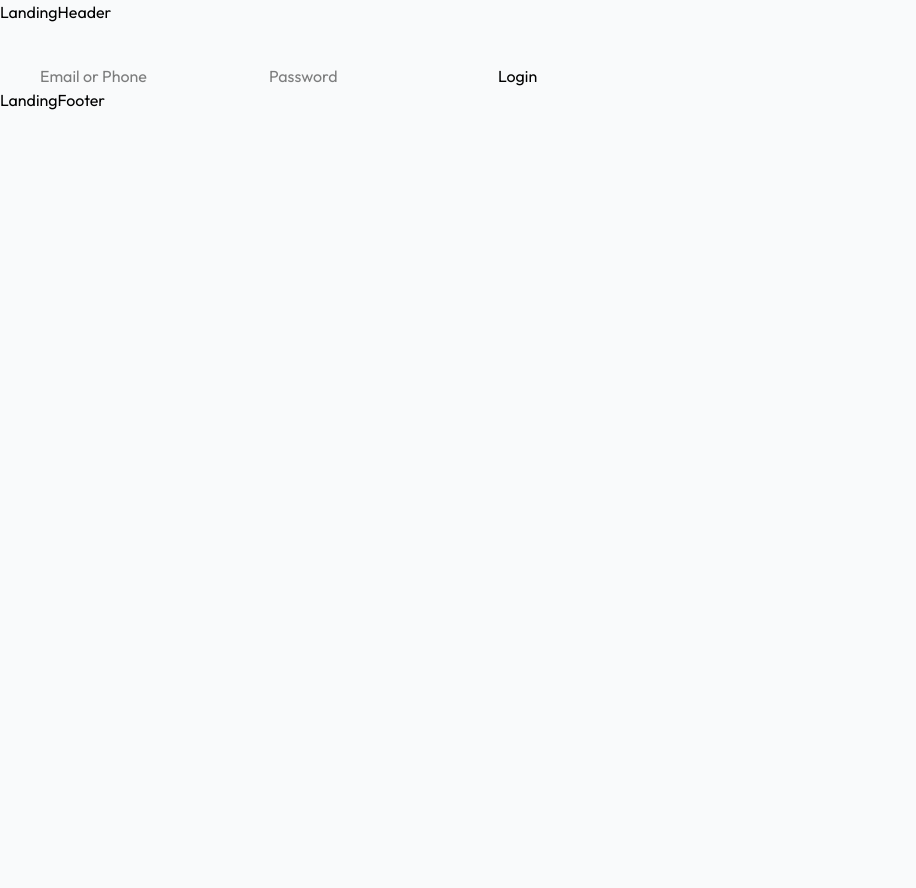
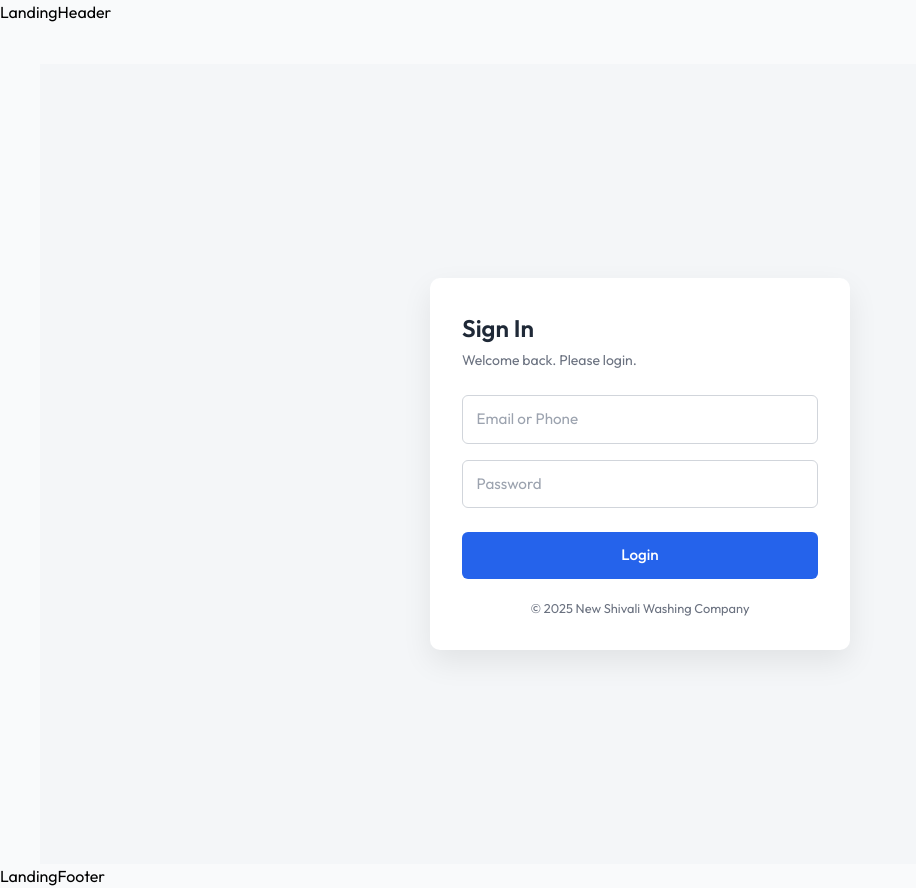
Before and after one commit to souravsingh-jspm/final-aws-frontend, a React (Vite) app: page /sign-in in a window 1280 px wide. Shown: the whole page, without its empty margins (0-916 px from the left). Before the commit the page ends 800 px from the top, so only its background shows below. Built offline with nearby package versions, Linux system fonts and the light colour scheme.

Commit message:
Enhance SignIn page layout and styling; refactor garment management logic

```diff
--- /dev/null
+++ b/src/pages/auth/SignIn.css
@@ -0,0 +1,97 @@
+/* ---------- Layout ---------- */
+.login-container {
+  min-height: 100vh;
+  display: flex;
+  align-items: center;
+  justify-content: center;
+  background: #f4f6f8;
+  padding: 1rem;
+}
+
+/* ---------- Card ---------- */
+.login-card {
+  width: 100%;
+  max-width: 420px;
+  background: #ffffff;
+  border-radius: 10px;
+  padding: 2rem;
+  box-shadow: 0 12px 30px rgba(0, 0, 0, 0.08);
+}
+
+/* ---------- Header ---------- */
+.login-title {
+  font-size: 1.5rem;
+  font-weight: 600;
+  color: #1f2937;
+  margin-bottom: 0.25rem;
+}
+
+.login-subtitle {
+  font-size: 0.875rem;
+  color: #6b7280;
+  margin-bottom: 1.5rem;
+}
+
+/* ---------- Form ---------- */
+.login-form {
+  display: flex;
+  flex-direction: column;
+  gap: 1rem;
+}
+
+/* ---------- Inputs ---------- */
+.login-input {
+  width: 100%;
+  padding: 0.75rem 0.85rem;
+  font-size: 0.95rem;
+  border-radius: 6px;
+  border: 1px solid #d1d5db;
+  background: #ffffff;
+  transition: border-color 0.2s, box-shadow 0.2s;
+}
+
+.login-input::placeholder {
+  color: #9ca3af;
+}
+
+.login-input:focus {
+  outline: none;
+  border-color: #2563eb;
+  box-shadow: 0 0 0 3px rgba(37, 99, 235, 0.15);
+}
+
+/* ---------- Button ---------- */
+.login-button {
+  margin-top: 0.5rem;
+  width: 100%;
+  padding: 0.75rem;
+  font-size: 0.95rem;
+  font-weight: 500;
+  border-radius: 6px;
+  border: none;
+  background: #2563eb;
+  color: #ffffff;
+  cursor: pointer;
+  transition: background 0.2s, transform 0.05s ease-in-out;
+}
+
+.login-button:hover {
+  background: #1d4ed8;
+}
+
+.login-button:active {
+  transform: translateY(1px);
+}
+
+.login-button:disabled {
+  background: #9ca3af;
+  cursor: not-allowed;
+}
+
+/* ---------- Footer ---------- */
+.login-footer {
+  margin-top: 1.25rem;
+  text-align: center;
+  font-size: 0.8rem;
+  color: #6b7280;
+}
--- a/src/pages/auth/SignIn.tsx
+++ b/src/pages/auth/SignIn.tsx
@@ -1,3 +1,4 @@
+import "./SignIn.css";
 import { useState } from "react";
 import { useNavigate } from "react-router-dom";
 import { BASE_URL } from "@/constant/appConstant";
@@ -32,7 +33,6 @@ const Login = () => {
     saveAuth(token, safeUser);
     setIsAuthenticated(true);
 
-    // Force logout after 5 minutes
     setTimeout(() => {
       localStorage.clear();
       window.location.href = "/sign-in";
@@ -42,20 +42,39 @@ const Login = () => {
   };
 
   return (
-    <form onSubmit={handleSubmit}>
+    <div className="login-container">
+      <div className="login-card">
+        <h1 className="login-title">Sign In</h1>
+        <p className="login-subtitle">Welcome back. Please login.</p>
+
+        <form className="login-form" onSubmit={handleSubmit}>
           <input
+            className="login-input"
             name="user_value"
             placeholder="Email or Phone"
             onChange={(e) => setForm({ ...form, user_value: e.target.value })}
           />
+
           <input
+            className="login-input"
             type="password"
             name="user_password"
             placeholder="Password"
-        onChange={(e) => setForm({ ...form, user_password: e.target.value })}
+            onChange={(e) =>
+              setForm({ ...form, user_password: e.target.value })
+            }
           />
-      <button type="submit">Login</button>
+
+          <button className="login-button" type="submit">
+            Login
+          </button>
         </form>
+
+        <div className="login-footer">
+          © {new Date().getFullYear()} New Shivali Washing Company
+        </div>
+      </div>
+    </div>
   );
 };
 
--- a/src/pages/orders/Orders.tsx
+++ b/src/pages/orders/Orders.tsx
@@ -202,9 +202,15 @@ export default function OrderList(): JSX.Element {
 
   function formatDate(iso?: string | null | undefined) {
     if (!iso) return "-";
+
     const d = new Date(iso);
     if (Number.isNaN(d.getTime())) return "-";
-    return d.toLocaleString();
+
+    return d.toLocaleDateString("en-US", {
+      month: "2-digit",
+      day: "2-digit",
+      year: "numeric",
+    });
   }
 
   return (
--- a/src/pages/orders/component/CustomerOrders.tsx
+++ b/src/pages/orders/component/CustomerOrders.tsx
@@ -1,3 +1,4 @@
+import { BASE_URL } from "@/constant/appConstant";
 import "./CustomerOrders.css";
 import { useEffect, useState } from "react";
 import { useParams } from "react-router";
@@ -29,9 +30,7 @@ export default function CustomerOrders() {
     setError(null);
 
     try {
-      const res = await fetch(
-        `https://api.shivaliwashingcompany.in/order/order/customer/${customer_id}`
-      );
+      const res = await fetch(`${BASE_URL}order/order/customer/${customer_id}`);
       const data = await res.json();
       setOrders(Array.isArray(data) ? data : data.data || []);
     } catch (err: any) {
@@ -43,7 +42,11 @@ export default function CustomerOrders() {
 
   function formatDate(date?: string) {
     if (!date) return "-";
-    return new Date(date).toLocaleString();
+    return new Date(date).toLocaleDateString("en-US", {
+      month: "2-digit",
+      day: "2-digit",
+      year: "numeric",
+    });
   }
 
   return (
--- a/src/utils/api.ts
+++ b/src/utils/api.ts
@@ -1,7 +1,8 @@
 // import { API_URL } from "@/constant/appConstant";
 import axios, { type AxiosResponse } from "axios";
-export const API_URL = "https://api.shivaliwashingcompany.in/";
+// export const API_URL = "https://api.shivaliwashingcompany.in/";
 
+export const API_URL = "http://localhost:3001/";
 export interface ApiResponse<T> {
   data: T;
   message: string;
```
Also changed, not shown: src/pages/garments/Garment.tsx (+112 -186 lines). Lines whose indentation alone changed are shown as unchanged.
